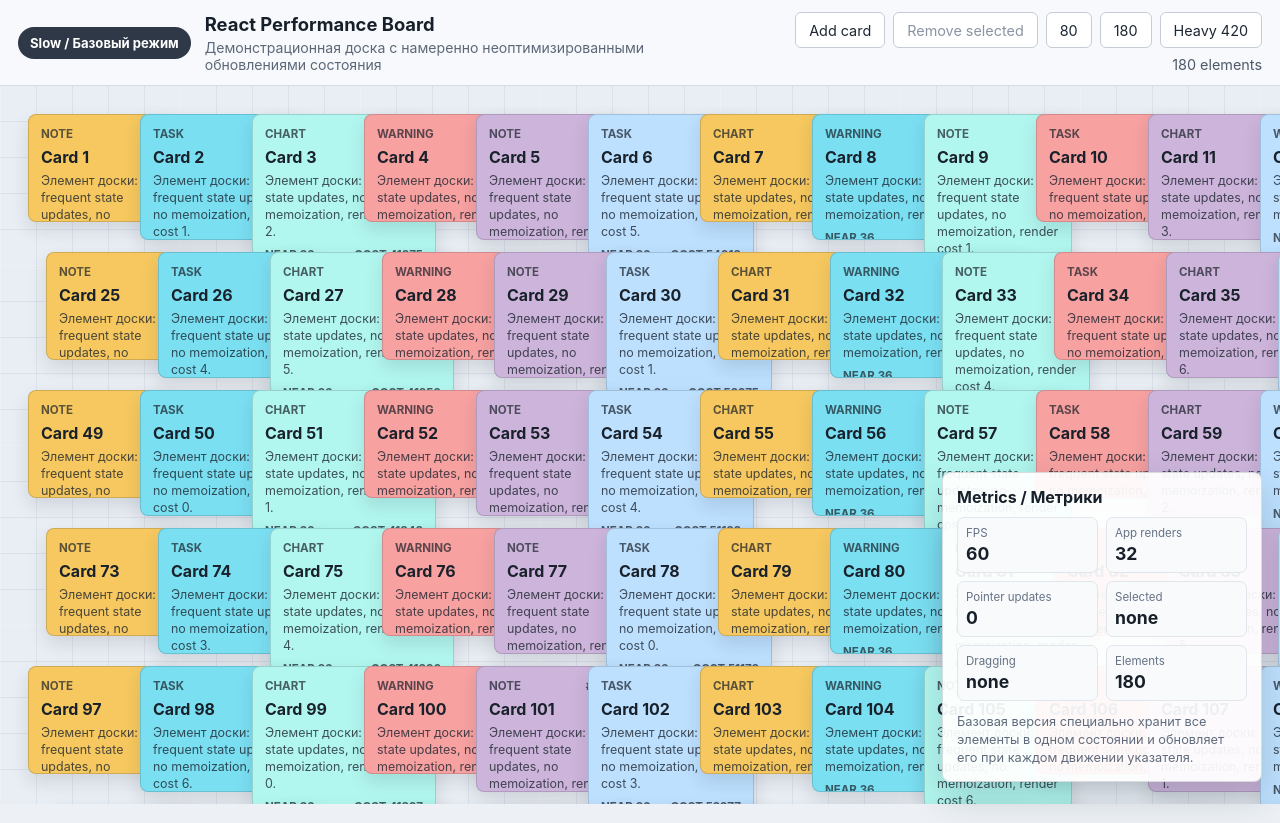
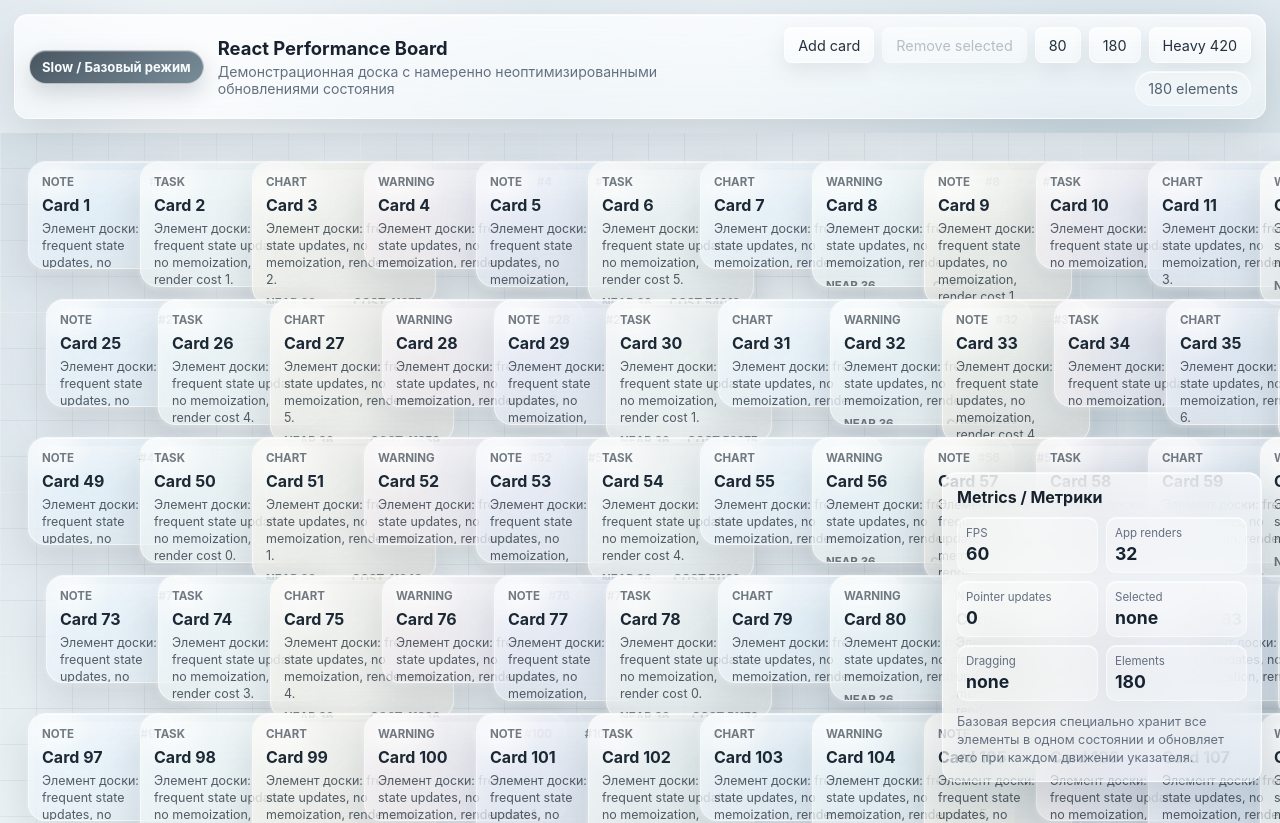
Before and after one commit to Estisui/react-performance-board, a React (Vite) app: page / in a window 1280 px wide. Built offline with nearby package versions, Linux system fonts and the light colour scheme.

Commit message:
feature: enhance UI

```diff
--- a/src/entities/board/model/boardFactory.ts
+++ b/src/entities/board/model/boardFactory.ts
@@ -4,7 +4,14 @@
 export const BOARD_HEIGHT = 1700;
 export const DEFAULT_ITEM_COUNT = 180;
 
-const ITEM_COLORS = ['#f6c85f', '#7bdff2', '#b2f7ef', '#f7a1a1', '#cdb4db', '#bde0fe'];
+const ITEM_COLORS = [
+  'rgba(220, 233, 245, 0.42)',
+  'rgba(229, 240, 237, 0.4)',
+  'rgba(241, 232, 215, 0.42)',
+  'rgba(234, 223, 233, 0.4)',
+  'rgba(220, 227, 241, 0.42)',
+  'rgba(232, 236, 228, 0.4)',
+];
 const ITEM_KINDS: BoardItemKind[] = ['note', 'task', 'chart', 'warning'];
 
 let nextId = 1;
--- a/src/styles.css
+++ b/src/styles.css
@@ -1,12 +1,20 @@
 :root {
   font-family:
     Inter, ui-sans-serif, system-ui, -apple-system, BlinkMacSystemFont, "Segoe UI", sans-serif;
-  color: #17202a;
-  background: #edf1f5;
+  color: #18222e;
+  background: #dfe8ef;
   font-synthesis: none;
   text-rendering: optimizeLegibility;
   -webkit-font-smoothing: antialiased;
   -moz-osx-font-smoothing: grayscale;
+  --glass-surface: rgba(255, 255, 255, 0.52);
+  --glass-strong: rgba(255, 255, 255, 0.68);
+  --glass-border: rgba(255, 255, 255, 0.58);
+  --glass-shadow: 0 18px 48px rgba(55, 71, 89, 0.18);
+  --glass-inner: inset 0 1px 0 rgba(255, 255, 255, 0.72);
+  --ink-muted: #647080;
+  --ink-soft: rgba(24, 34, 46, 0.72);
+  --accent: #517083;
 }
 
 * {
@@ -17,28 +25,48 @@
   margin: 0;
   min-width: 320px;
   min-height: 100vh;
+  background:
+    radial-gradient(circle at 15% 12%, rgba(255, 255, 255, 0.72), transparent 28%),
+    radial-gradient(circle at 85% 18%, rgba(187, 207, 218, 0.5), transparent 30%),
+    linear-gradient(145deg, #d8e4eb 0%, #edf3f6 42%, #cdd9e1 100%);
 }
 
 button {
-  border: 1px solid #c6ccd4;
-  border-radius: 6px;
-  background: #ffffff;
-  color: #1c2733;
+  border: 1px solid rgba(255, 255, 255, 0.54);
+  border-radius: 8px;
+  background:
+    linear-gradient(180deg, rgba(255, 255, 255, 0.66), rgba(255, 255, 255, 0.36));
+  box-shadow:
+    var(--glass-inner),
+    0 8px 20px rgba(52, 67, 83, 0.1);
+  color: #23303d;
   cursor: pointer;
   font: inherit;
   font-size: 0.9rem;
   min-height: 36px;
   padding: 0 13px;
+  transition:
+    border-color 160ms ease,
+    box-shadow 160ms ease,
+    transform 160ms ease,
+    background 160ms ease;
 }
 
 button:hover:not(:disabled) {
-  border-color: #5c7cfa;
-  color: #2846b8;
+  border-color: rgba(255, 255, 255, 0.86);
+  background:
+    linear-gradient(180deg, rgba(255, 255, 255, 0.78), rgba(255, 255, 255, 0.44));
+  box-shadow:
+    var(--glass-inner),
+    0 10px 24px rgba(45, 61, 76, 0.15);
+  color: #142431;
+  transform: translateY(-1px);
 }
 
 button:disabled {
-  color: #8a94a2;
+  color: #8a96a2;
   cursor: not-allowed;
+  opacity: 0.58;
 }
 
 .appShell {
@@ -56,10 +84,17 @@
   justify-content: space-between;
   gap: 20px;
   min-height: 82px;
-  padding: 12px 18px;
-  border-bottom: 1px solid #d7dde5;
-  background: rgba(247, 249, 252, 0.96);
-  backdrop-filter: blur(14px);
+  margin: 14px;
+  padding: 12px 14px;
+  border: 1px solid var(--glass-border);
+  border-radius: 14px;
+  background:
+    linear-gradient(180deg, rgba(255, 255, 255, 0.72), rgba(255, 255, 255, 0.42));
+  box-shadow:
+    var(--glass-shadow),
+    var(--glass-inner);
+  backdrop-filter: blur(24px) saturate(140%);
+  -webkit-backdrop-filter: blur(24px) saturate(140%);
 }
 
 .brandBlock {
@@ -71,9 +106,14 @@
 
 .modePill {
   flex: 0 0 auto;
+  border: 1px solid rgba(255, 255, 255, 0.6);
   border-radius: 999px;
-  background: #2f3847;
-  color: #ffffff;
+  background:
+    linear-gradient(145deg, rgba(43, 58, 71, 0.86), rgba(80, 106, 122, 0.76));
+  box-shadow:
+    inset 0 1px 0 rgba(255, 255, 255, 0.24),
+    0 10px 22px rgba(43, 58, 71, 0.18);
+  color: #f7fbfd;
   font-size: 0.82rem;
   font-weight: 700;
   padding: 8px 12px;
@@ -87,7 +127,7 @@
 
 .brandBlock p {
   margin: 4px 0 0;
-  color: #5c6877;
+  color: var(--ink-muted);
   font-size: 0.88rem;
 }
 
@@ -100,14 +140,19 @@
 }
 
 .itemCount {
-  color: #4d5967;
+  border: 1px solid rgba(255, 255, 255, 0.52);
+  border-radius: 999px;
+  background: rgba(255, 255, 255, 0.32);
+  box-shadow: var(--glass-inner);
+  color: #526171;
   font-size: 0.9rem;
+  padding: 8px 12px;
   white-space: nowrap;
 }
 
 .workspace {
   position: relative;
-  min-height: calc(100vh - 82px);
+  min-height: calc(100vh - 110px);
 }
 
 .boardViewport {
@@ -117,10 +162,17 @@
   touch-action: none;
   cursor: grab;
   background:
-    linear-gradient(90deg, rgba(54, 75, 102, 0.08) 1px, transparent 1px),
-    linear-gradient(0deg, rgba(54, 75, 102, 0.08) 1px, transparent 1px),
-    #e9eef4;
-  background-size: 36px 36px;
+    radial-gradient(circle at 20% 18%, rgba(255, 255, 255, 0.45), transparent 26%),
+    radial-gradient(circle at 88% 32%, rgba(180, 198, 209, 0.35), transparent 28%),
+    linear-gradient(90deg, rgba(77, 97, 114, 0.08) 1px, transparent 1px),
+    linear-gradient(0deg, rgba(77, 97, 114, 0.08) 1px, transparent 1px),
+    linear-gradient(145deg, #d5e0e7 0%, #edf3f6 48%, #ccd9e1 100%);
+  background-size:
+    auto,
+    auto,
+    36px 36px,
+    36px 36px,
+    auto;
 }
 
 .boardViewport:active {
@@ -136,8 +188,8 @@
   inset: 0;
   pointer-events: none;
   background:
-    linear-gradient(90deg, rgba(255, 255, 255, 0.5) 1px, transparent 1px),
-    linear-gradient(0deg, rgba(255, 255, 255, 0.5) 1px, transparent 1px);
+    linear-gradient(90deg, rgba(255, 255, 255, 0.42) 1px, transparent 1px),
+    linear-gradient(0deg, rgba(255, 255, 255, 0.42) 1px, transparent 1px);
   background-size: 180px 180px;
 }
 
@@ -148,24 +200,71 @@
   display: flex;
   flex-direction: column;
   gap: 7px;
-  border: 1px solid rgba(22, 31, 43, 0.17);
-  border-radius: 8px;
-  box-shadow: 0 8px 18px rgba(24, 36, 52, 0.12);
-  color: #19212b;
-  padding: 12px;
+  border: 1px solid rgba(255, 255, 255, 0.66);
+  border-radius: 18px;
+  box-shadow:
+    0 18px 38px rgba(45, 60, 76, 0.15),
+    0 2px 5px rgba(255, 255, 255, 0.48),
+    inset 0 1px 0 rgba(255, 255, 255, 0.74),
+    inset 0 -24px 42px rgba(255, 255, 255, 0.16),
+    inset 0 0 28px rgba(255, 255, 255, 0.12);
+  color: #1c2935;
+  padding: 13px;
   user-select: none;
   overflow: hidden;
+  backdrop-filter: blur(26px) saturate(152%) contrast(104%);
+  -webkit-backdrop-filter: blur(26px) saturate(152%) contrast(104%);
   will-change: transform;
 }
 
+.boardCard::before {
+  position: absolute;
+  inset: 0;
+  border-radius: inherit;
+  background:
+    linear-gradient(142deg, rgba(255, 255, 255, 0.58), rgba(255, 255, 255, 0.16) 38%, rgba(54, 75, 91, 0.06) 100%),
+    radial-gradient(circle at 18% 14%, rgba(255, 255, 255, 0.64), transparent 24%),
+    radial-gradient(circle at 92% 86%, rgba(255, 255, 255, 0.18), transparent 30%);
+  content: "";
+  pointer-events: none;
+}
+
+.boardCard::after {
+  position: absolute;
+  top: 8px;
+  left: 11px;
+  right: 11px;
+  height: 34%;
+  border-radius: 14px 14px 24px 24px;
+  background: linear-gradient(180deg, rgba(255, 255, 255, 0.38), rgba(255, 255, 255, 0));
+  content: "";
+  filter: blur(0.2px);
+  opacity: 0.68;
+  pointer-events: none;
+}
+
+.boardCard > * {
+  position: relative;
+  z-index: 2;
+}
+
 .boardCard.selected {
-  outline: 3px solid #315efb;
-  outline-offset: 2px;
+  outline: 2px solid rgba(54, 91, 110, 0.68);
+  outline-offset: 3px;
+  box-shadow:
+    0 22px 48px rgba(42, 63, 78, 0.2),
+    0 0 0 6px rgba(255, 255, 255, 0.22),
+    inset 0 1px 0 rgba(255, 255, 255, 0.86),
+    inset 0 -24px 42px rgba(255, 255, 255, 0.24);
 }
 
 .boardCard.dragging {
   z-index: 10;
-  box-shadow: 0 14px 28px rgba(23, 35, 50, 0.22);
+  box-shadow:
+    0 30px 62px rgba(38, 54, 70, 0.28),
+    0 4px 12px rgba(255, 255, 255, 0.5),
+    inset 0 1px 0 rgba(255, 255, 255, 0.88),
+    inset 0 -28px 48px rgba(255, 255, 255, 0.28);
 }
 
 .cardTopline,
@@ -174,7 +273,7 @@
   align-items: center;
   justify-content: space-between;
   gap: 8px;
-  color: rgba(24, 30, 39, 0.7);
+  color: rgba(31, 43, 55, 0.62);
   font-size: 0.72rem;
   font-weight: 700;
   text-transform: uppercase;
@@ -190,7 +289,7 @@
 .boardCard p {
   flex: 1;
   margin: 0;
-  color: rgba(25, 33, 43, 0.78);
+  color: var(--ink-soft);
   font-size: 0.78rem;
   line-height: 1.35;
 }
@@ -201,10 +300,15 @@
   bottom: 18px;
   z-index: 30;
   width: min(320px, calc(100vw - 36px));
-  border: 1px solid rgba(34, 45, 59, 0.16);
-  border-radius: 8px;
-  background: rgba(255, 255, 255, 0.93);
-  box-shadow: 0 16px 36px rgba(30, 42, 58, 0.18);
+  border: 1px solid var(--glass-border);
+  border-radius: 14px;
+  background:
+    linear-gradient(180deg, rgba(255, 255, 255, 0.68), rgba(255, 255, 255, 0.4));
+  box-shadow:
+    var(--glass-shadow),
+    var(--glass-inner);
+  backdrop-filter: blur(24px) saturate(140%);
+  -webkit-backdrop-filter: blur(24px) saturate(140%);
   padding: 14px;
 }
 
@@ -222,27 +326,28 @@
 }
 
 .metricsPanel dl div {
-  border: 1px solid #e1e6ed;
-  border-radius: 7px;
-  background: #f8fafc;
+  border: 1px solid rgba(255, 255, 255, 0.52);
+  border-radius: 10px;
+  background: rgba(255, 255, 255, 0.34);
+  box-shadow: var(--glass-inner);
   padding: 8px;
 }
 
 .metricsPanel dt {
-  color: #667385;
+  color: var(--ink-muted);
   font-size: 0.72rem;
 }
 
 .metricsPanel dd {
   margin: 3px 0 0;
-  color: #17202a;
+  color: #172330;
   font-size: 1.1rem;
   font-weight: 750;
 }
 
 .metricsPanel p {
   margin: 12px 0 0;
-  color: #5f6b7b;
+  color: var(--ink-muted);
   font-size: 0.8rem;
   line-height: 1.4;
 }
@@ -251,6 +356,7 @@
   .toolbar {
     align-items: flex-start;
     flex-direction: column;
+    margin: 10px;
   }
 
   .brandBlock {
@@ -260,7 +366,7 @@
   }
 
   .workspace {
-    min-height: calc(100vh - 160px);
+    min-height: calc(100vh - 188px);
   }
 
   .metricsPanel {
```
